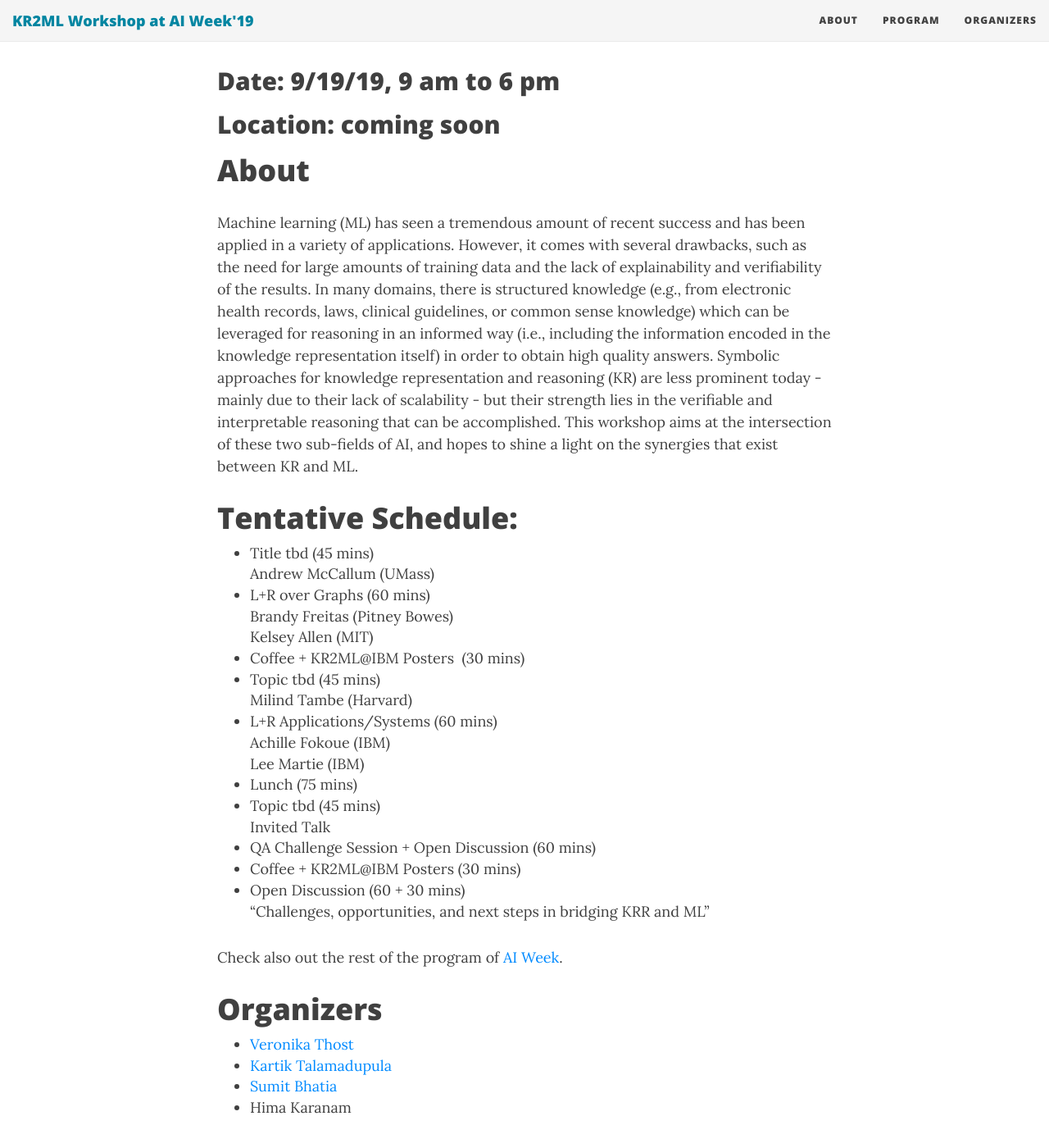
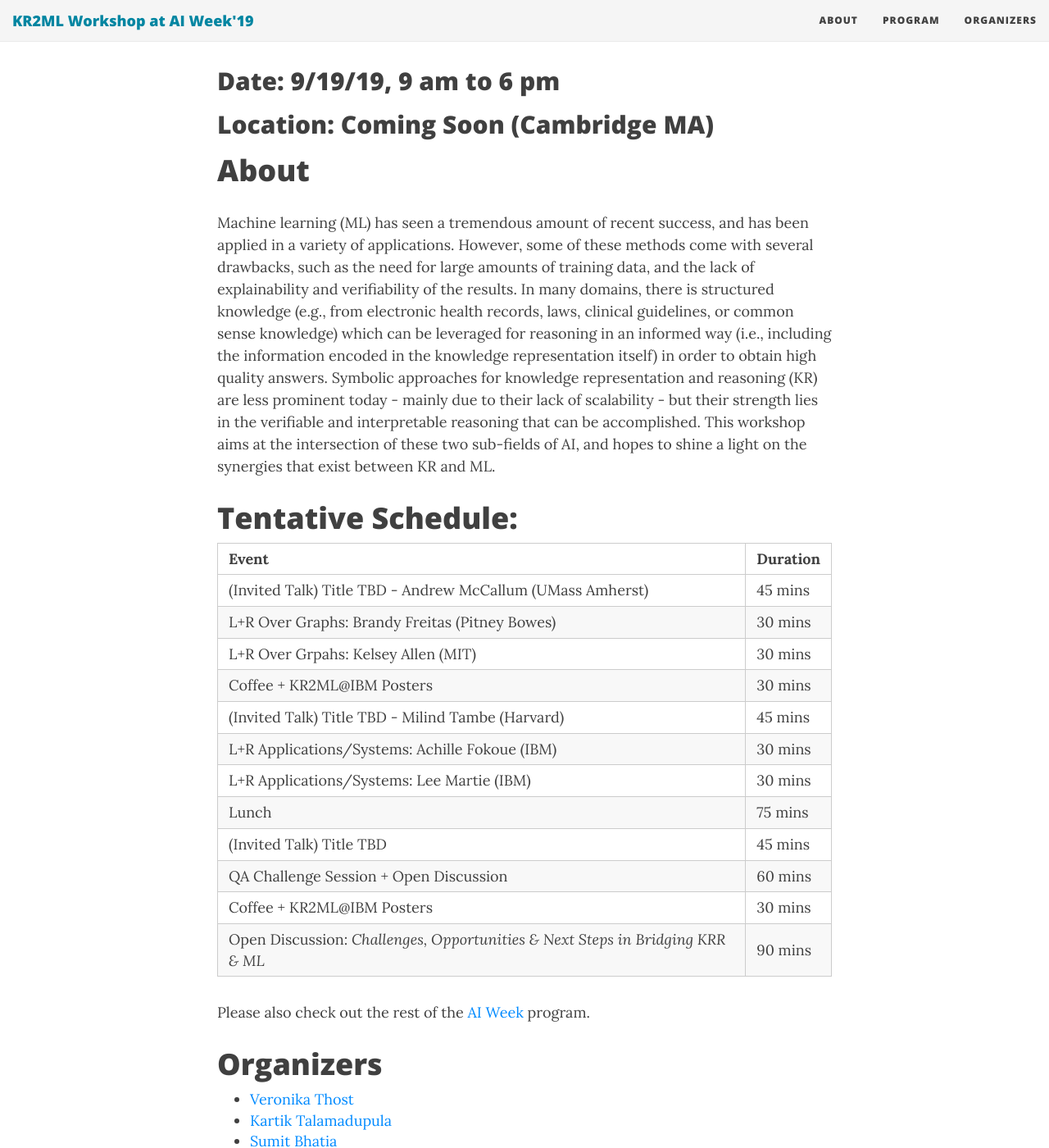
Before and after one commit to kr2ml/ibm-2019, a Jekyll site: the page built from index.md, in a window 1280 px wide and 1400 px high, scrolled down 269 px. Shown: the whole window at 82% size. Built offline with Jekyll 4.4.1, drawn with Linux system fonts in a browser that asks for light colours; nearby versions of some CDN libraries.

Commit message:
KRT: Pushed changes to schedule format @vthost

```diff
--- a/index.md
+++ b/index.md
@@ -5,39 +5,31 @@ subtitle: Knowledge Representation & Reasoning Meets Machine Learning
 use-site-title: true
 ---
 ## Date: 9/19/19, 9 am to 6 pm
-## Location: coming soon
+## Location: Coming Soon (Cambridge MA)
 
 # About
 
-Machine learning (ML) has seen a tremendous amount of recent success and has been applied in a variety of applications. However, it comes with several drawbacks, such as the need for large amounts of training data and the lack of explainability and verifiability of the results. In many domains, there is structured knowledge (e.g., from electronic health records, laws, clinical guidelines, or common sense knowledge) which can be leveraged for reasoning in an informed way (i.e., including the information encoded in the knowledge representation itself) in order to obtain high quality answers. Symbolic approaches for knowledge representation and reasoning (KR) are less prominent today - mainly due to their lack of scalability - but their strength lies in the verifiable and interpretable reasoning that can be accomplished. This workshop aims at the intersection of these two sub-fields of AI, and hopes to shine a light on the synergies that exist between KR and ML.
+Machine learning (ML) has seen a tremendous amount of recent success, and has been applied in a variety of applications. However, some of these methods come with several drawbacks, such as the need for large amounts of training data, and the lack of explainability and verifiability of the results. In many domains, there is structured knowledge (e.g., from electronic health records, laws, clinical guidelines, or common sense knowledge) which can be leveraged for reasoning in an informed way (i.e., including the information encoded in the knowledge representation itself) in order to obtain high quality answers. Symbolic approaches for knowledge representation and reasoning (KR) are less prominent today - mainly due to their lack of scalability - but their strength lies in the verifiable and interpretable reasoning that can be accomplished. This workshop aims at the intersection of these two sub-fields of AI, and hopes to shine a light on the synergies that exist between KR and ML.
 
 # Tentative Schedule:
-<!--|----------|----------|---------------------------------|--------------------	|
-| 9:00 	| 9:45     	| Invited Talk                        	| *Title tbd* [Andrew McCallum(https://people.cs.umass.edu/~mccallum/)                   	|
-| 9:45     	| 10:45     	| *L+R over Graphs*                  	|
-| 	|     	|                 	| [Brandy Freitas](https://www.linkedin.com/in/brandyalexandrafreitas) |
-| 	|     	|                 	| [Kelsey Allen](https://cbmm.mit.edu/about/people/allen) |
--->
-* Title tbd  (45 mins)\
-Andrew McCallum (UMass)
-* L+R over Graphs (60 mins)\
-Brandy Freitas (Pitney Bowes)\
-Kelsey Allen (MIT)
-* Coffee + KR2ML@IBM Posters  (30 mins)
-* Topic tbd (45 mins)\
-Milind Tambe (Harvard)
-* L+R Applications/Systems (60 mins)\
-Achille Fokoue (IBM)\
-Lee Martie (IBM)
-* Lunch (75 mins)
-* Topic tbd (45 mins)\
-Invited Talk
-* QA Challenge Session + Open Discussion (60 mins)
-* Coffee + KR2ML@IBM Posters (30 mins)
-* Open Discussion (60 + 30 mins)\
-"Challenges, opportunities, and next steps in bridging KRR and ML"
 
-Check also out the rest of the program of [AI Week](https://ibm.biz/ai-research-week).
+
+| Event                                          | Duration |
+|------------------------------------------------|----------|
+| (Invited Talk) Title TBD - Andrew McCallum (UMass Amherst)    | 45 mins  |
+| L+R Over Graphs: Brandy Freitas (Pitney Bowes) | 30 mins  |
+| L+R Over Grpahs: Kelsey Allen (MIT)            | 30 mins  |
+| Coffee + KR2ML@IBM Posters                     | 30 mins  |
+| (Invited Talk) Title TBD - Milind Tambe (Harvard)             | 45 mins  |
+| L+R Applications/Systems: Achille Fokoue (IBM) | 30 mins  |
+| L+R Applications/Systems: Lee Martie (IBM)     | 30 mins  |
+| Lunch                                          | 75 mins  |
+| (Invited Talk) Title TBD                       | 45 mins  |
+| QA Challenge Session + Open Discussion         | 60 mins  |
+| Coffee + KR2ML@IBM Posters                     | 30 mins  |
+| Open Discussion: *Challenges, Opportunities & Next Steps in Bridging KRR & ML*                                | 90 mins|
+
+Please also check out the rest of the [AI Week](https://ibm.biz/ai-research-week) program.
 
 
 # Organizers
```
